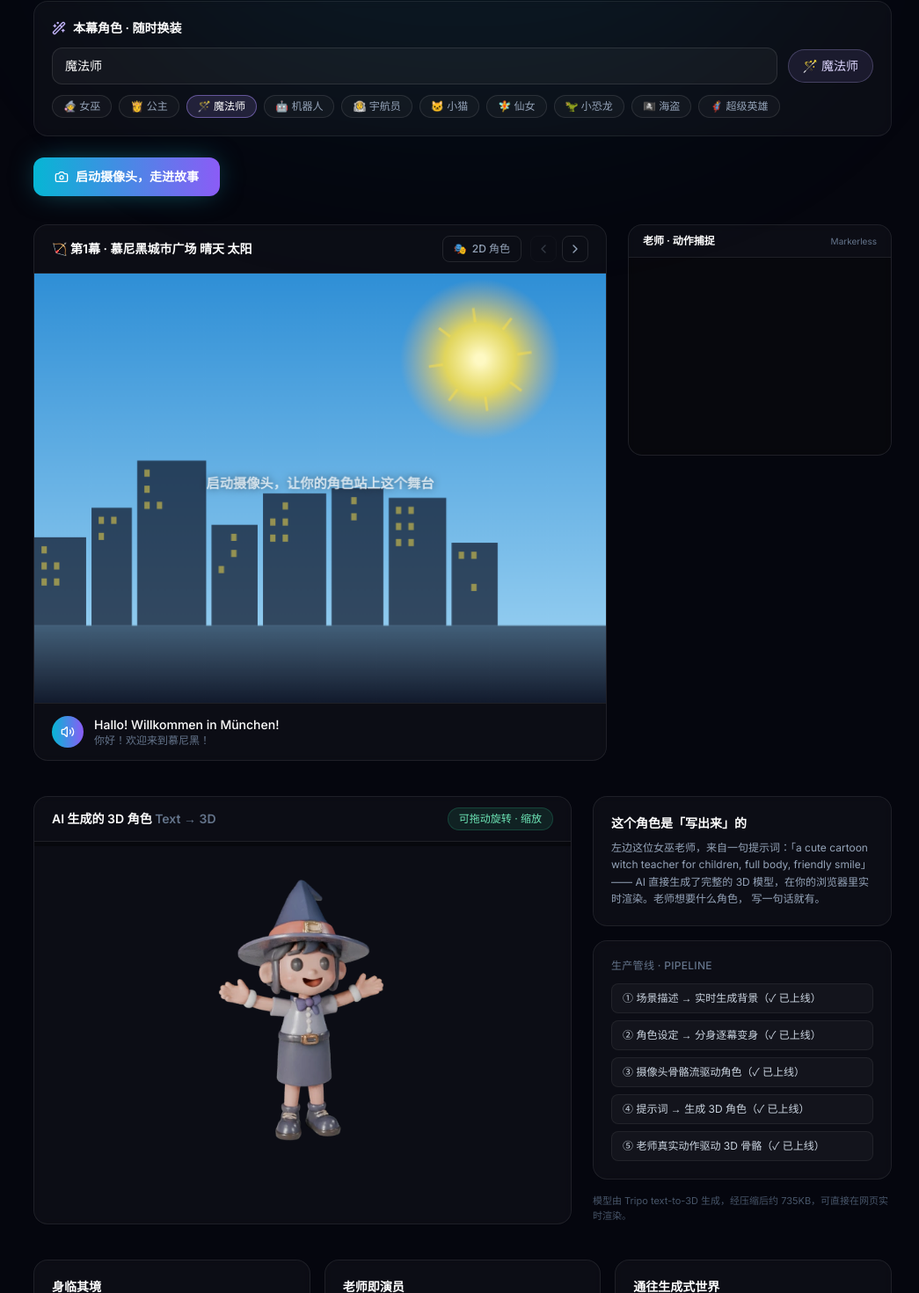
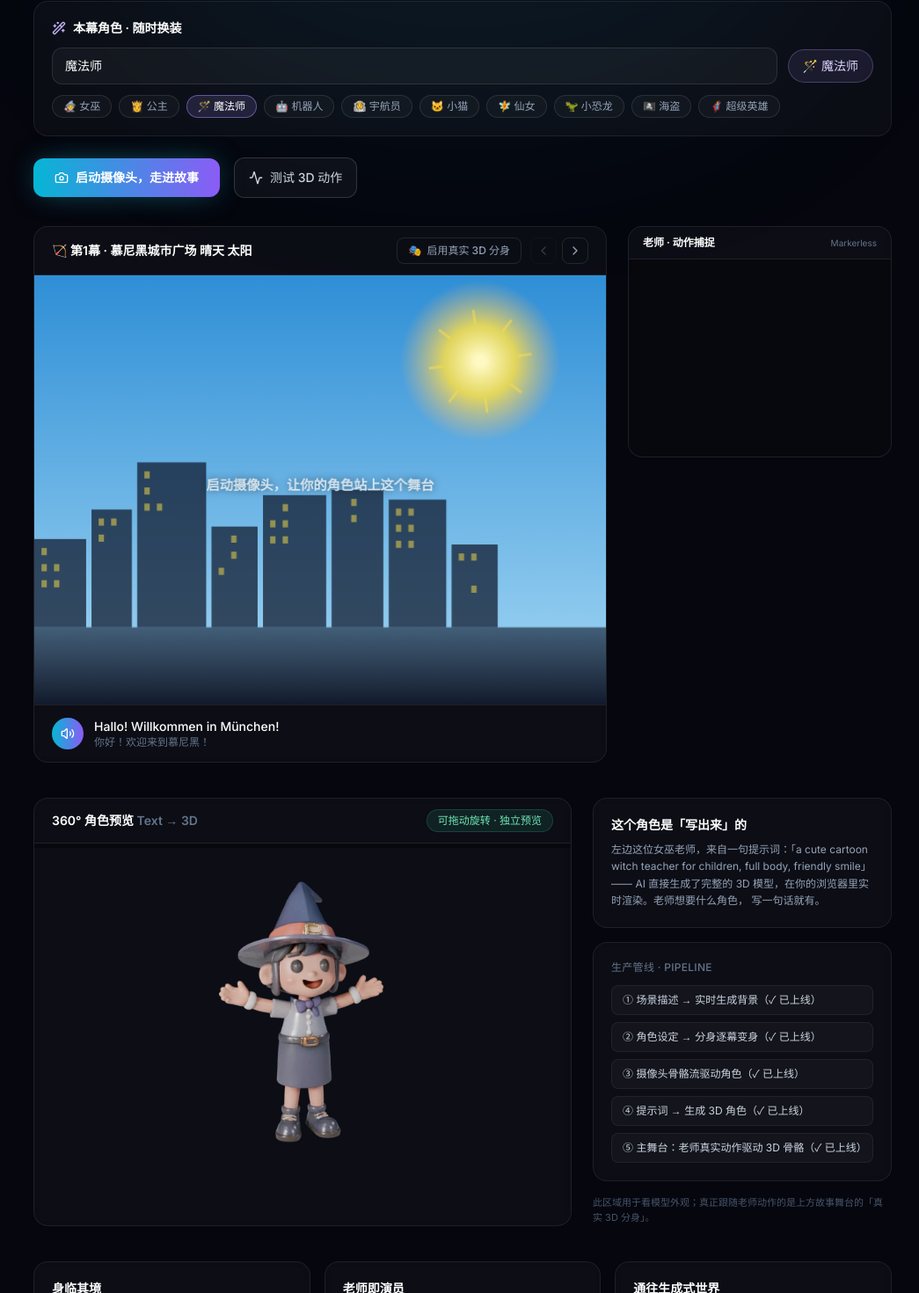
Before and after one commit to cathrine65184-cpu/MoliVerse-website, a Next.js app: page /mocap in a window 1280 px wide. Shown: the part 451-1921 px from the top of the page at 88% size, without its empty margins (114-1159 px from the left). Built offline with nearby package versions, Linux system fonts and the light colour scheme; no server answers.

Commit message:
Make live 3D motion stage automatic and testable

```diff
--- a/app/mocap/page.tsx
+++ b/app/mocap/page.tsx
@@ -72,6 +72,26 @@ const skeletonPairs: [number, number][] = [
   [L.rHip, L.rKnee],
   [L.rKnee, L.rAnkle],
 ];
+
+/** A visible fallback used to verify the 3D rig before a teacher starts moving. */
+function makeTestPose(time: number): Point[] {
+  const points = Array.from({ length: 33 }, () => ({ x: 0.5, y: 0.55, z: 0 }));
+  const wave = Math.sin(time / 240) * 0.16;
+  points[L.nose] = { x: 0.5, y: 0.16, z: 0 };
+  points[L.lShoulder] = { x: 0.4, y: 0.33, z: 0 };
+  points[L.rShoulder] = { x: 0.6, y: 0.33, z: 0 };
+  points[L.lElbow] = { x: 0.28, y: 0.43, z: 0 };
+  points[L.lWrist] = { x: 0.2, y: 0.54, z: 0 };
+  points[L.rElbow] = { x: 0.7 + wave * 0.35, y: 0.2, z: -0.08 };
+  points[L.rWrist] = { x: 0.8 + wave, y: 0.08 + Math.abs(wave) * 0.25, z: -0.16 };
+  points[L.lHip] = { x: 0.44, y: 0.58, z: 0 };
+  points[L.rHip] = { x: 0.56, y: 0.58, z: 0 };
+  points[L.lKnee] = { x: 0.43, y: 0.76, z: 0 };
+  points[L.rKnee] = { x: 0.57, y: 0.76, z: 0 };
+  points[L.lAnkle] = { x: 0.42, y: 0.94, z: 0 };
+  points[L.rAnkle] = { x: 0.58, y: 0.94, z: 0 };
+  return points;
+}
 
 /* ---------- prompt → character theme ---------- */
 
@@ -148,6 +168,10 @@ export default function StoryStagePage() {
   const use3DRef = useRef(false);
   const avatarRef = useRef<Avatar3D | null>(null);
   const avatar3DCanvas = useRef<HTMLCanvasElement>(null);
+  const testMotionRef = useRef(false);
+  const drivenBonesRef = useRef(0);
+  const [testMotion, setTestMotion] = useState(false);
+  const [drivenBones, setDrivenBones] = useState(0);
   const [newBg, setNewBg] = useState("");
   const [newChar, setNewChar] = useState("");
   const [newPhrase, setNewPhrase] = useState("");
@@ -158,12 +182,8 @@ export default function StoryStagePage() {
   themeRef.current = theme;
 
   /** Load the rigged 3D character on first use, then drive it from the pose. */
-  async function toggle3D() {
-    if (use3D) {
-      setUse3D(false);
-      use3DRef.current = false;
-      return;
-    }
+  async function enable3D() {
+    if (use3DRef.current) return;
     setLoading3D(true);
     try {
       if (!avatarRef.current) {
@@ -182,6 +202,23 @@ export default function StoryStagePage() {
     } finally {
       setLoading3D(false);
     }
+  }
+
+  async function toggle3D() {
+    if (use3DRef.current) {
+      setUse3D(false);
+      use3DRef.current = false;
+      setDrivenBones(0);
+      return;
+    }
+    await enable3D();
+  }
+
+  async function toggleTestMotion() {
+    const next = !testMotionRef.current;
+    if (next) await enable3D();
+    testMotionRef.current = next;
+    setTestMotion(next);
   }
 
   function switchBg(desc: string) {
@@ -266,7 +303,7 @@ export default function StoryStagePage() {
             ctx.restore();
           }
 
-          const pose = poseRef.current;
+          const pose = testMotionRef.current ? makeTestPose(t) : poseRef.current;
           if (pose && !use3DRef.current) {
             ctx.beginPath();
             ctx.ellipse(w / 2, h * 0.94, w * 0.3, 16, 0, 0, Math.PI * 2);
@@ -277,7 +314,7 @@ export default function StoryStagePage() {
             // the 3D character renders on its own canvas layered above
             const av = avatarRef.current;
             if (av) {
-              av.update(pose);
+              drivenBonesRef.current = av.update(pose);
               av.render();
             }
           } else {
@@ -338,6 +375,9 @@ export default function StoryStagePage() {
       }
 
       setStatus("running");
+      // The main teaching experience is the rigged 3D character, so switch
+      // to it automatically once camera permission has been granted.
+      void enable3D();
       fpsCounter.current = { frames: 0, last: performance.now() };
       camLoop();
     } catch (err) {
@@ -371,6 +411,7 @@ export default function StoryStagePage() {
       const now = performance.now();
       if (now - counter.last >= 1000) {
         setFps(counter.frames);
+        setDrivenBones(drivenBonesRef.current);
         counter.frames = 0;
         counter.last = now;
       }
@@ -590,6 +631,19 @@ export default function StoryStagePage() {
             </button>
           )}
 
+          <button
+            onClick={toggleTestMotion}
+            disabled={loading3D}
+            className={`flex items-center gap-2 rounded-xl border px-4 py-3 text-sm font-medium transition-all ${
+              testMotion
+                ? "border-amber-300/50 bg-amber-300/15 text-amber-100"
+                : "border-white/15 bg-white/[0.04] text-slate-300 hover:border-violet-400/50 hover:text-white"
+            }`}
+          >
+            <Activity className="h-4 w-4" />
+            {testMotion ? "停止测试动作" : "测试 3D 动作"}
+          </button>
+
           {status === "running" && (
             <>
               <span className="flex items-center gap-2 rounded-full border border-cyan-400/20 bg-cyan-400/10 px-4 py-1.5 text-xs font-medium text-cyan-300">
@@ -600,6 +654,12 @@ export default function StoryStagePage() {
                 <PersonStanding className="h-3.5 w-3.5 text-violet-300" />
                 33 个骨骼关键点
               </span>
+              {use3D && (
+                <span className="flex items-center gap-2 rounded-full border border-violet-400/25 bg-violet-400/10 px-4 py-1.5 text-xs font-medium text-violet-200">
+                  <Activity className="h-3.5 w-3.5" />
+                  3D 骨骼驱动 {drivenBones}/8
+                </span>
+              )}
             </>
           )}
           {error && <p className="text-xs text-amber-300">{error}</p>}
@@ -627,7 +687,7 @@ export default function StoryStagePage() {
                   ) : (
                     <span aria-hidden>{use3D ? "🧙‍♀️" : "🎭"}</span>
                   )}
-                  {use3D ? "3D 角色" : "2D 角色"}
+                  {use3D ? "真实 3D 分身" : "启用真实 3D 分身"}
                 </button>
                 <button
                   onClick={() => gotoScene(storyIdx, Math.max(0, sceneIdx - 1))}
@@ -695,10 +755,10 @@ export default function StoryStagePage() {
           <div className="glass-card overflow-hidden">
             <div className="flex flex-wrap items-center justify-between gap-2 border-b border-white/[0.08] px-5 py-3">
               <p className="text-sm font-semibold text-white">
-                AI 生成的 3D 角色 <span className="text-slate-500">Text → 3D</span>
+                360° 角色预览 <span className="text-slate-500">Text → 3D</span>
               </p>
               <span className="flex items-center gap-1.5 rounded-full border border-emerald-400/20 bg-emerald-400/10 px-3 py-1 text-xs text-emerald-300">
-                可拖动旋转 · 缩放
+                可拖动旋转 · 独立预览
               </span>
             </div>
             <model-viewer
@@ -736,7 +796,7 @@ export default function StoryStagePage() {
                   "② 角色设定 → 分身逐幕变身（✓ 已上线）",
                   "③ 摄像头骨骼流驱动角色（✓ 已上线）",
                   "④ 提示词 → 生成 3D 角色（✓ 已上线）",
-                  "⑤ 老师真实动作驱动 3D 骨骼（✓ 已上线）",
+                  "⑤ 主舞台：老师真实动作驱动 3D 骨骼（✓ 已上线）",
                 ].map((step) => (
                   <li key={step} className="rounded-lg border border-white/[0.06] bg-white/[0.03] px-3 py-2">
                     {step}
@@ -745,7 +805,7 @@ export default function StoryStagePage() {
               </ul>
             </div>
             <p className="text-[11px] leading-relaxed text-slate-600">
-              模型由 Tripo text-to-3D 生成，经压缩后约 735KB，可直接在网页实时渲染。
+              此区域用于看模型外观；真正跟随老师动作的是上方故事舞台的「真实 3D 分身」。
             </p>
           </div>
         </div>
```
